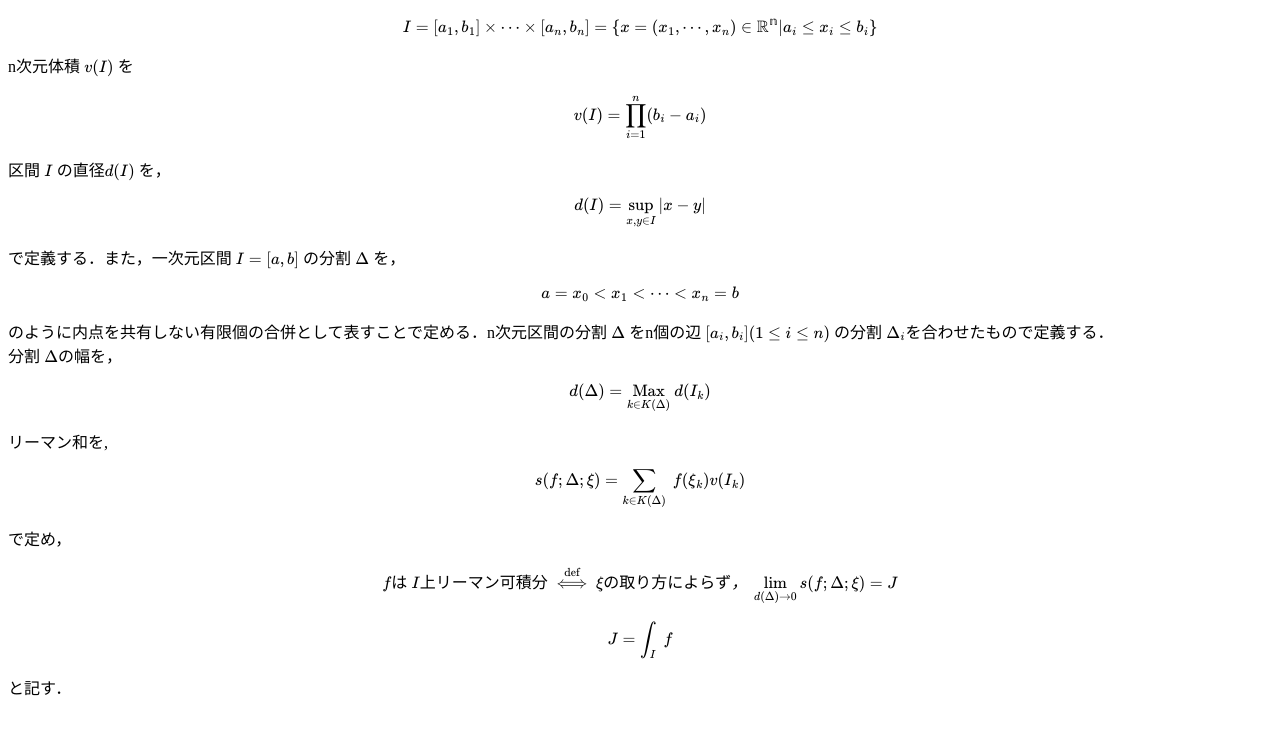
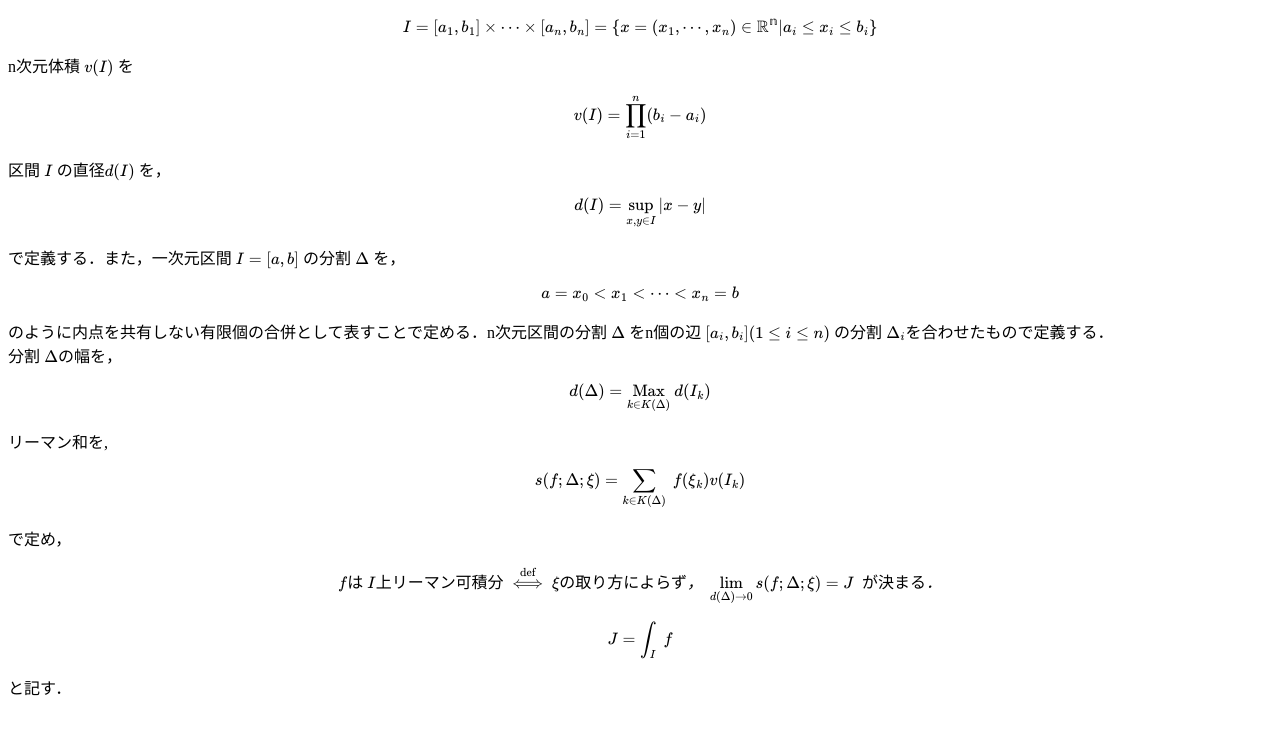
Before and after one commit to bcegk8128/bcegk, a plain HTML site: page index.html in a window 1280 px wide. Drawn offline with nearby package versions, Linux system fonts and the light colour scheme; some packages are replaced by stand-ins of ours.

Commit message:
Update index.html

```diff
--- a/index.html
+++ b/index.html
@@ -34,7 +34,7 @@
     \end{align}
     で定め，
     \begin{align}
-    fは\ I上リーマン可積分\ \overset{\text{def}}{\Longleftrightarrow}\  \xiの取り方によらず，\ \lim_{d(\Delta)\rightarrow 0}s(f;\Delta;\xi)=J \\
+    fは\ I上リーマン可積分\ \overset{\text{def}}{\Longleftrightarrow}\  \xiの取り方によらず，\ \lim_{d(\Delta)\rightarrow 0}s(f;\Delta;\xi)=J \ \ が決まる．\\
    \end{align}
    \begin{align}
    J =\int_I\ f
```
